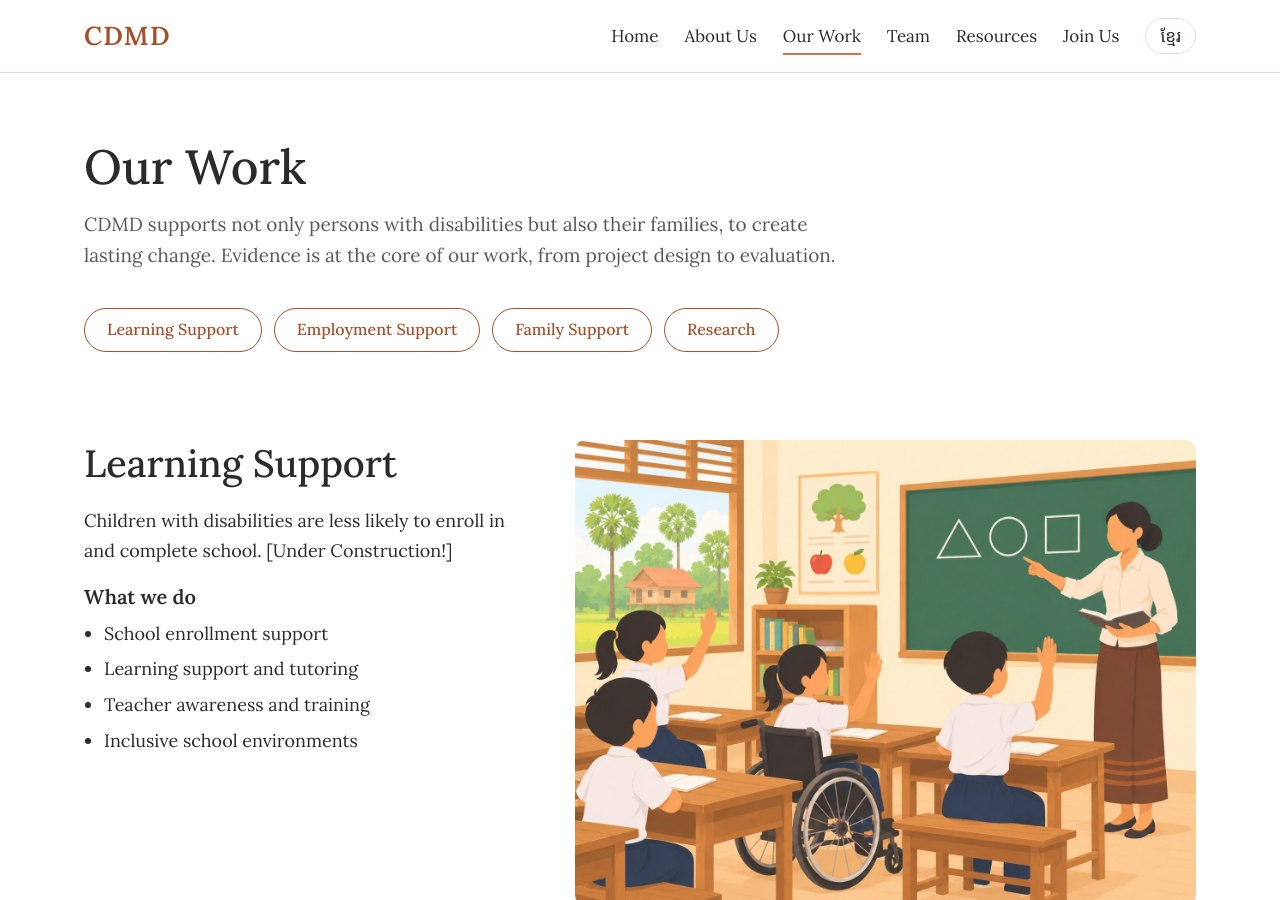
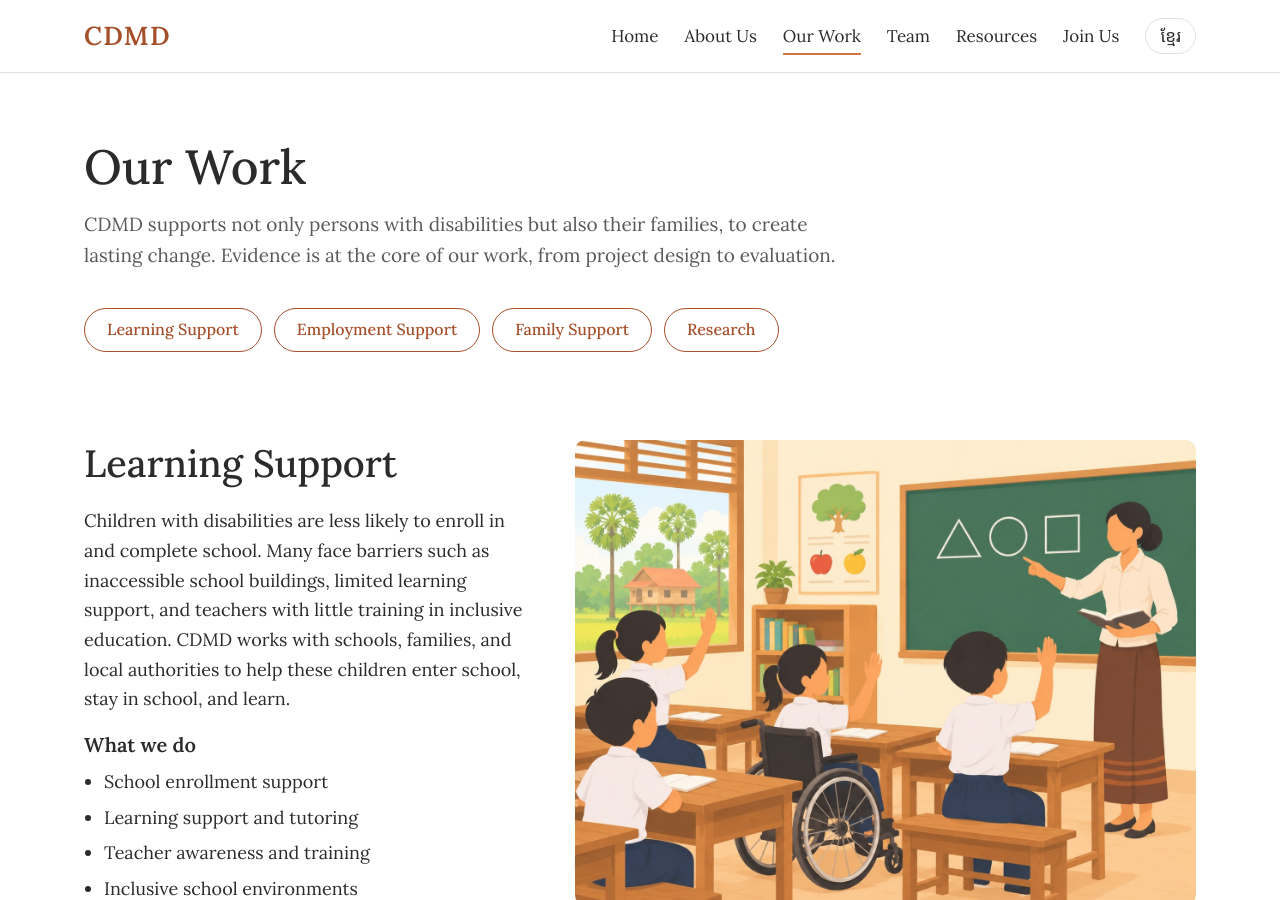
Before and after one commit to cdmd-cambodia/cdmd-cambodia.github.io, a Jekyll site: the page built from en/work.html, in a window 1280 px wide and 900 px high. Built offline with Jekyll 4.4.1, drawn with Linux system fonts in a browser that asks for light colours.

Commit message:
Update en.yml

```diff
--- a/_data/en.yml
+++ b/_data/en.yml
@@ -155,7 +155,7 @@ work:
       summary: "We help children with disabilities enter school, stay in school, and learn."
       photo: "/assets/images/learning-support.jpg"
       photo_alt: "Children learning in an inclusive classroom"
-      problem: "Children with disabilities are less likely to enroll in and complete school. [Under Construction!]"
+      problem: "Children with disabilities are less likely to enroll in and complete school. Many face barriers such as inaccessible school buildings, limited learning support, and teachers with little training in inclusive education. CDMD works with schools, families, and local authorities to help these children enter school, stay in school, and learn."
       activities:
         - "School enrollment support"
         - "Learning support and tutoring"
```
